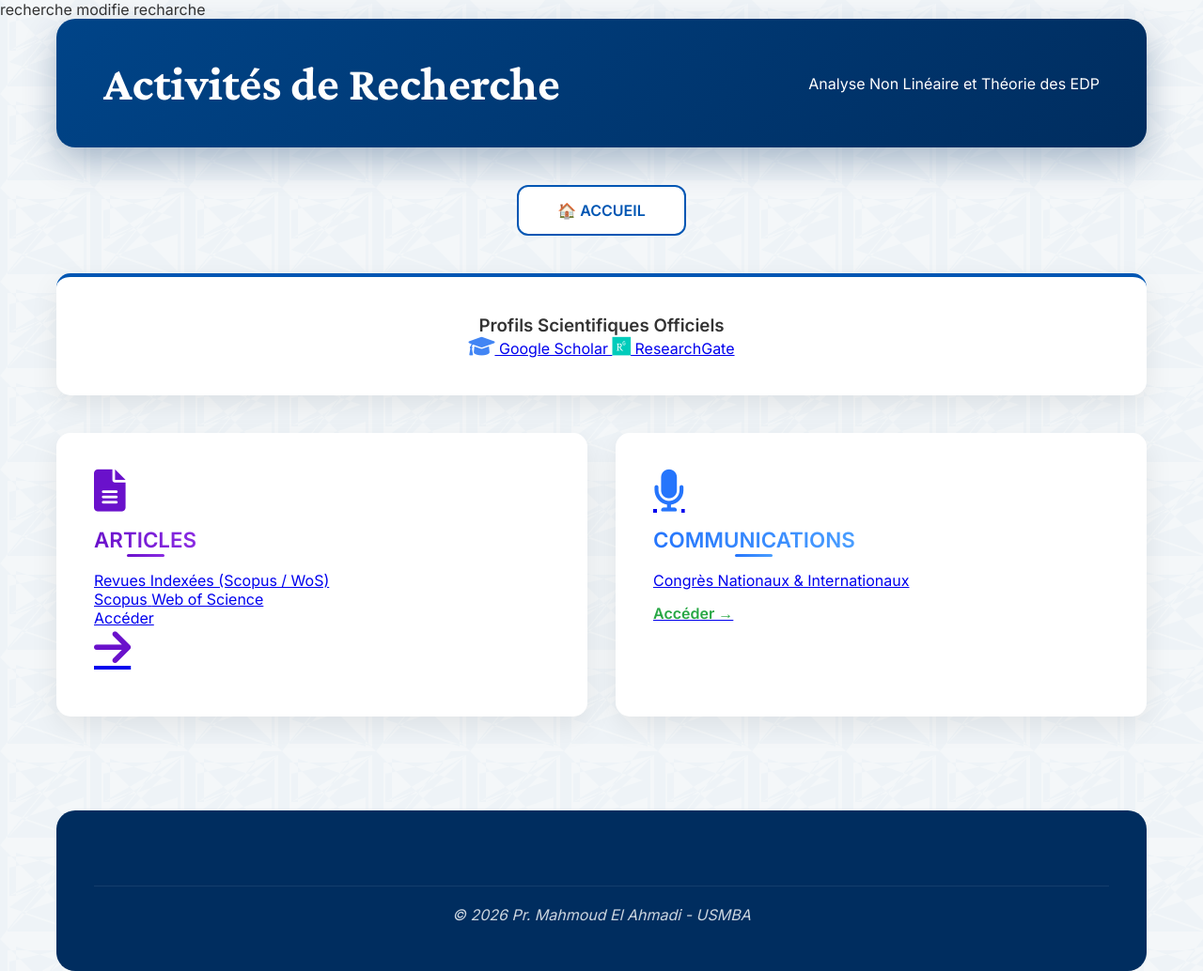
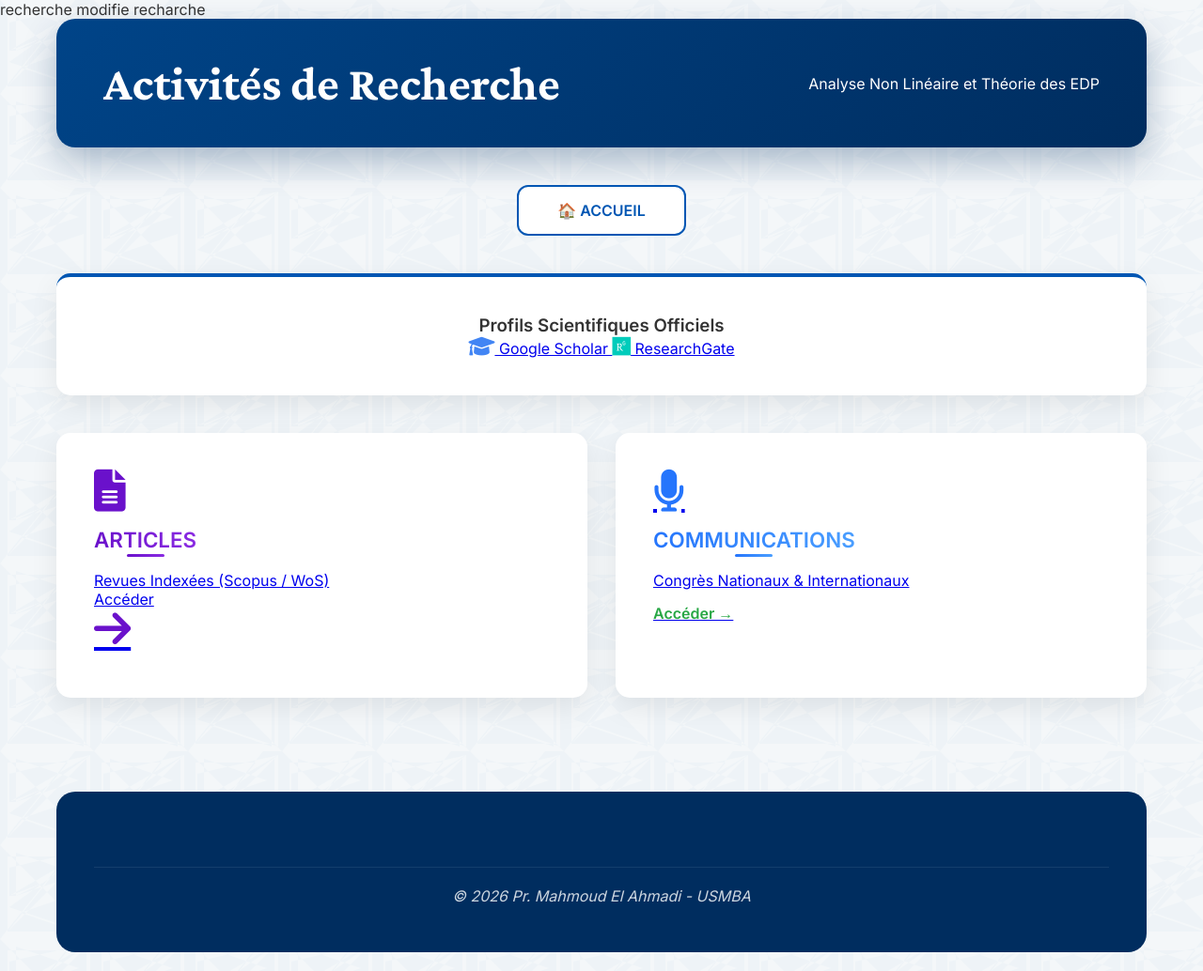
Before and after one commit to mahmoudmath/mahmoudmath.github.io, a Jekyll site: the page recherche.html, which Jekyll copies as it is, in a window 1280 px wide. Shown: the whole page at 94% size. Built offline with Jekyll 4.4.1, drawn with Linux system fonts in a browser that asks for light colours.

Commit message:
Update recherche.html

```diff
--- a/recherche.html
+++ b/recherche.html
@@ -56,8 +56,6 @@ height="0" width="0" style="display:none;visibility:hidden"></iframe></noscript>
                 <h3>ARTICLES</h3>
                 <p>Revues Indexées (Scopus / WoS)</p>
                 <div class="badge-container">
-                    <span class="badge">Scopus</span>
-                    <span class="badge">Web of Science</span>
                 </div>
                 <span class="btn-access">Accéder <i class="fa-solid fa-arrow-right"></i></span>
             </a>
```
